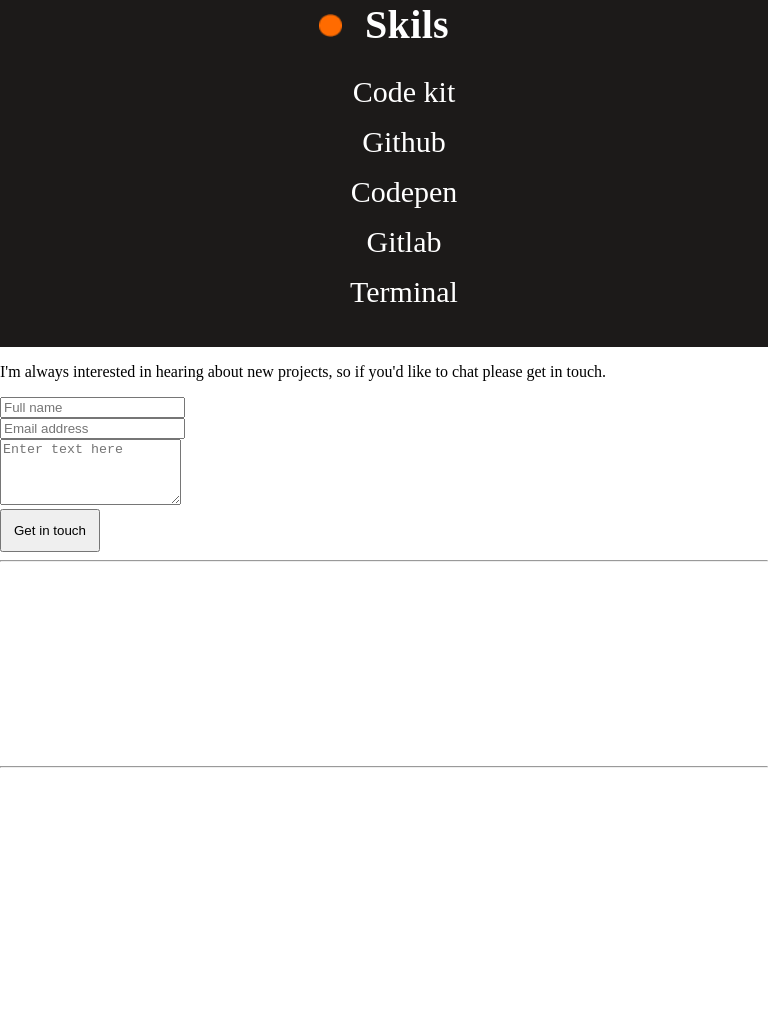
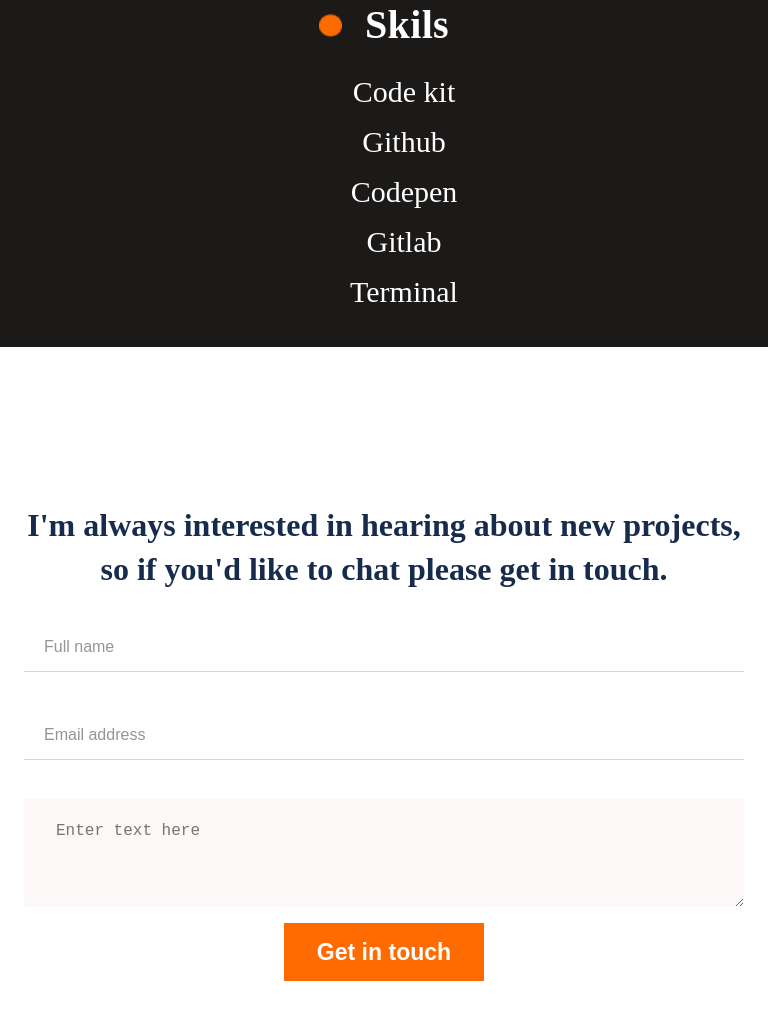
Before and after one commit to jenadiusnicholaus/my_portifolio_site, a website: page index.html in a window 768 px wide. Shown: the part 7307-8320 px from the top of the page. Before the commit the page ends 8083 px from the top, so only its background shows below. Drawn offline with Linux system fonts and the light colour scheme.

Commit message:
Update CSS file

```diff
--- a/assets/css/smallscreen.css
+++ b/assets/css/smallscreen.css
@@ -458,6 +458,132 @@
     font-weight: normal;
     font-size: 30px;
     line-height: 50px;
+  }
+
+  .get-in-touch {
+    padding: 124px 24px 0 24px;
+    display: grid;
+    flex-direction: column;
+  }
+
+  .get-in-touch p {
+    color: #172b4d;
+    font-style: normal;
+    font-weight: bold;
+    font-size: 32px;
+    line-height: 44px;
+    text-align: center;
+  }
+
+  .get-in-touch .input-control {
+    width: 100%;
+  }
+
+  input,
+  textarea,
+  input::-webkit-input-placeholder {
+    font-style: normal;
+    font-weight: normal;
+    font-size: 16px;
+    line-height: 24px;
+    color: #979493;
+  }
+
+  .get-in-touch input {
+    width: 100%;
+    box-sizing: border-box;
+    border: none;
+    border-bottom: 2px solid #dbd8d7;
+    margin-bottom: 39px;
+    border-width: 1px;
+    padding: 12px 20px;
+  }
+
+  .get-in-touch input:hover {
+    border-bottom: 1px solid #ff6b00;
+  }
+
+  .get-in-touch input:focus {
+    outline-color: #ff6b00;
+  }
+
+  textarea,
+  textarea::-webkit-input-placeholder {
+    padding-top: 10px;
+    padding-left: 16px;
+  }
+
+  .get-in-touch textarea {
+    width: 100%;
+    box-sizing: border-box;
+    border: none;
+    background: #fbf8f7;
+  }
+
+  .get-in-touch textarea:focus {
+    outline-color: #ff6b00;
+  }
+
+  .get-in-touch-button {
+    display: flex;
+    flex-direction: row;
+    justify-content: center;
+    margin-top: 12px;
+  }
+
+  .get-in-touch-button .btn-get-in-touch {
+    border: 2px solid #ff6b00;
+    width: 200px;
+    height: 58px;
+    font-style: normal;
+    font-weight: bold;
+    font-size: 3vw;
+    line-height: 24px;
+    color: #fff;
+    background-color: #ff6b00;
+  }
+
+  .get-in-touch-button .btn-get-in-touch:hover {
+    background: #fff5e1;
+    border: 2px solid #ff6b00;
+    color: #ff6b00;
+  }
+
+  .get-in-touch-button .btn-get-in-touch:focus {
+    background-color: #ff6b00;
+    border: 2px solid #ff6b00;
+    color: #fff;
+  }
+
+  .footer {
+    margin-top: 124px;
+  }
+
+  .footer .footer-links .hr1 {
+    border: 1px solid #dfe1e6;
+  }
+
+  .footer .footer-links .link-container {
+    padding-top: 0;
+    margin-top: 0;
+    padding-bottom: 0;
+    margin-bottom: 0;
+    border-color: #fff;
+    align-content: center;
+    margin-left: 94px;
+  }
+
+  .footer .footer-links .link-container .link-item .links {
+    color: #505f79;
+  }
+
+  .footer .footer-links .hr2 {
+    width: 134px;
+    height: 5px;
+    left: calc(50% - 134px / 2 - 0.5px);
+    bottom: 8px;
+    background: #0d151e;
+    border-radius: 10px;
   }
 }
 
```
